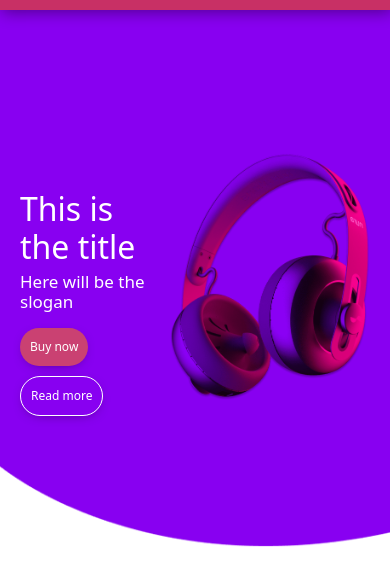
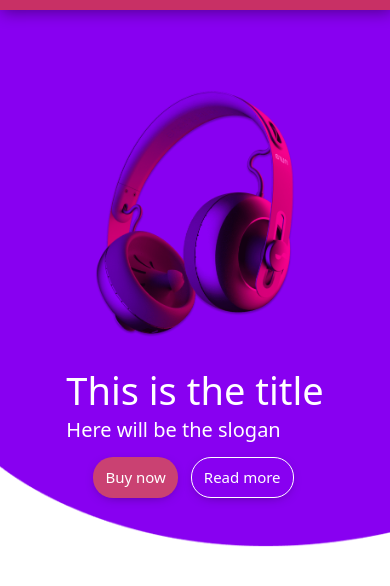
Before and after one commit to nicojofre5/headPhones, a plain HTML site: page index.html in a window 390 px wide. Shown: the part 70-656 px from the top of the page. Drawn offline with nearby package versions, Linux system fonts and the light colour scheme.

Commit message:
flex wrap en main

```diff
--- a/css/media.css
+++ b/css/media.css
@@ -43,17 +43,26 @@
         width: 200px;
     }
     .content-info h3{
-        font-size: 1.7em;
+        font-size:2em;
     }
     .content-info h1{
-        font-size: 3.2em;
+        font-size: 3.8em;
     }
     .button-content button{
-        font-size: 1.2em;
-        padding: 10px;
+        font-size: 1.5em;
+        padding: 8px 12px;
         margin: 10px 3px 0px 0px;
     }
     .main{
-        margin: 50px 0px 0px;
+        margin:0px 0px 0px;
+        flex-wrap: wrap-reverse;
+    }
+    .button-content{
+        display: flex;
+        justify-content: center;
+        gap:10px;
+    }
+    .content-info {
+        margin: 2.8em 0 0;
     }
 }
```
